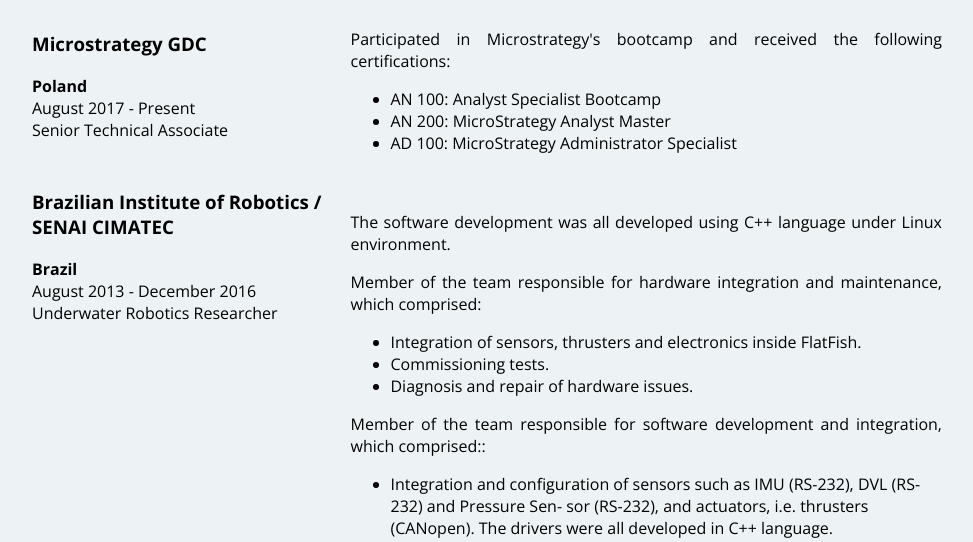
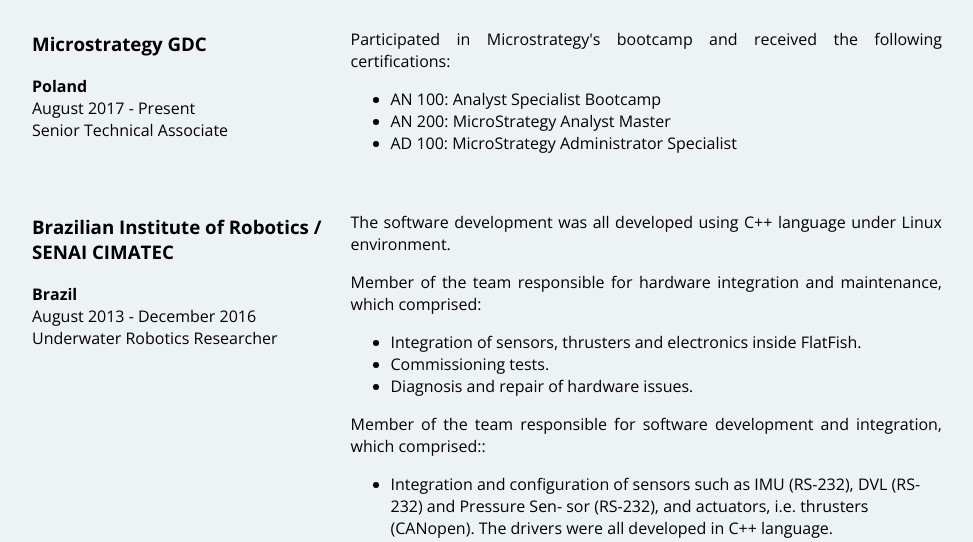
Before and after one commit to rafaelsaback/rafaelsaback.github.io, a plain HTML site: page index.html in a window 1280 px wide. Shown: the part 664-1206 px from the top of the page, without its empty margins (153-1126 px from the left). Drawn offline with nearby package versions, Linux system fonts and the light colour scheme.

Commit message:
Add .bir-desc

```diff
--- a/index.html
+++ b/index.html
@@ -87,7 +87,7 @@
             <li>FlatFish’s system configuration in Linux environment.</li>
           </ul>
         </div>
-        <div class="column-narrow">
+        <div class="column-narrow bir-desc">
           <h3>Brazilian Institute of Robotics / SENAI CIMATEC</h3>
           <p><b>Brazil</b><br> August 2013 - December 2016<br> Underwater Robotics Researcher</p>
         </div>
```
